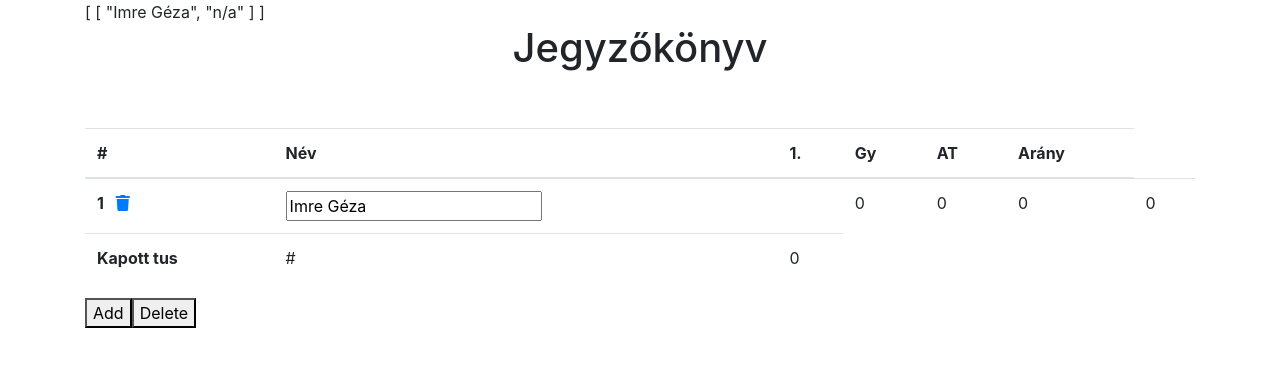
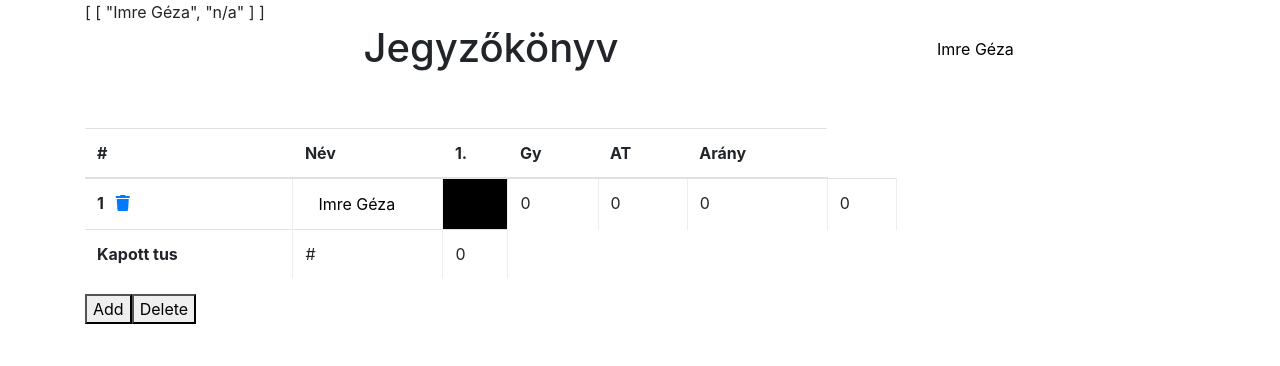
Before and after one commit to mestahh/fencing, a Vue app: page / in a window 1280 px wide. Shown: the top 366 px of the page. Built offline with nearby package versions, Linux system fonts and the light colour scheme.

Commit message:
Extract table cell

```diff
--- a/src/components/ReportTable.vue
+++ b/src/components/ReportTable.vue
@@ -35,22 +35,7 @@
                   <input type="text" v-model="reportMatrix[rowIndex][index]" />
                 </template>
                 <template v-else>
-                  <template v-if="col == 'n/a'"> </template>
-                  <template v-else>
-                    <!-- <input
-                        type="text"
-                        maxlength="1"
-                        v-bind:class="{ error: validate(rowIndex, index) }"
-                        v-model="reportMatrix[rowIndex][index]"
-                        v-uppercase
-                      /> -->
-                    <input
-                      type="text"
-                      maxlength="1"
-                      v-model="reportMatrix[rowIndex][index]"
-                      v-uppercase
-                    />
-                  </template>
+                  <TableCell :row="rowIndex" :col="index"></TableCell>
                 </template>
               </td>
               <td>{{ numberOfVictories(row) }}</td>
@@ -68,14 +53,20 @@
           </tbody>
         </table>
         <!-- <button class="btn btn-primary mb-5" @click="addNew()">Hozzáadás</button>
-          <button class="btn btn-primary mb-5" @click="ranking()">Helyezések</button> -->
+        <button class="btn btn-primary mb-5" @click="ranking()">Helyezések</button> -->
       </div>
     </div>
+    <TableCell :row="0" :col="0"></TableCell>
   </div>
 </template>
 
 <script>
+import TableCell from "./TableCell.vue";
+
 export default {
+  components: {
+    TableCell,
+  },
   computed: {
     reportMatrix: function () {
       return this.$store.state.reportMatrix;
@@ -143,3 +134,37 @@ export default {
   },
 };
 </script>
+
+<style scoped>
+.nameCell {
+  max-width: 150px;
+  min-width: 65px;
+  width: 150px;
+  padding: 0px !important;
+  height: 50px;
+}
+.cell {
+  max-width: 65px;
+  min-width: 65px;
+  width: 65px;
+  padding: 0px !important;
+  height: 50px;
+}
+
+.black {
+  background-color: black;
+}
+
+td {
+  border-right: 1px solid #eeeeee;
+  border-left: 1px solid #eeeeee;
+}
+
+input {
+  max-width: 100%;
+  padding: 25px;
+  margin: 0px;
+  border: 0px;
+  height: 50px;
+}
+</style>
--- /dev/null
+++ b/src/components/TableCell.vue
@@ -0,0 +1,40 @@
+<template>
+  <div>
+    <template v-if="value === 'n/a'"> </template>
+    <template v-else>
+      <input
+        type="text"
+        maxlength="1"
+        v-model="value"
+        v-uppercase
+      />
+    </template>
+  </div>
+</template>
+
+<script>
+export default {
+  props: ["row", "col"],
+  computed: {
+    value: {
+      get() {
+        return this.$store.state.reportMatrix[this.row][this.col];
+      },
+      set(value) {
+        this.$store.dispatch("updateCell", {row: this.row, col: this.col, value: value});
+      },
+    },
+  },
+};
+</script>
+
+<style scoped>
+
+input {
+  max-width: 100%;
+  padding: 25px;
+  margin: 0px;
+  border: 0px;
+  height: 50px;
+}
+</style>
--- a/src/main.js
+++ b/src/main.js
@@ -122,6 +122,13 @@ const store = new Vuex.Store({
         f.splice(index + 1, 1);
       });
     },
+    updateCell(state, payload) {
+      var row = state.reportMatrix[payload.row];
+      row[payload.col] = payload.value;
+      Vue.set(state.reportMatrix, payload.row, row);
+
+      console.log(state.reportMatrix);
+    }
   },
   actions: {
     addNew(context) {
@@ -130,6 +137,9 @@ const store = new Vuex.Store({
     delete(context, payload) {
       context.commit("delete", payload);
     },
+    updateCell(context, payload) {
+      context.commit('updateCell', payload);
+    }
   },
 });
 
```
